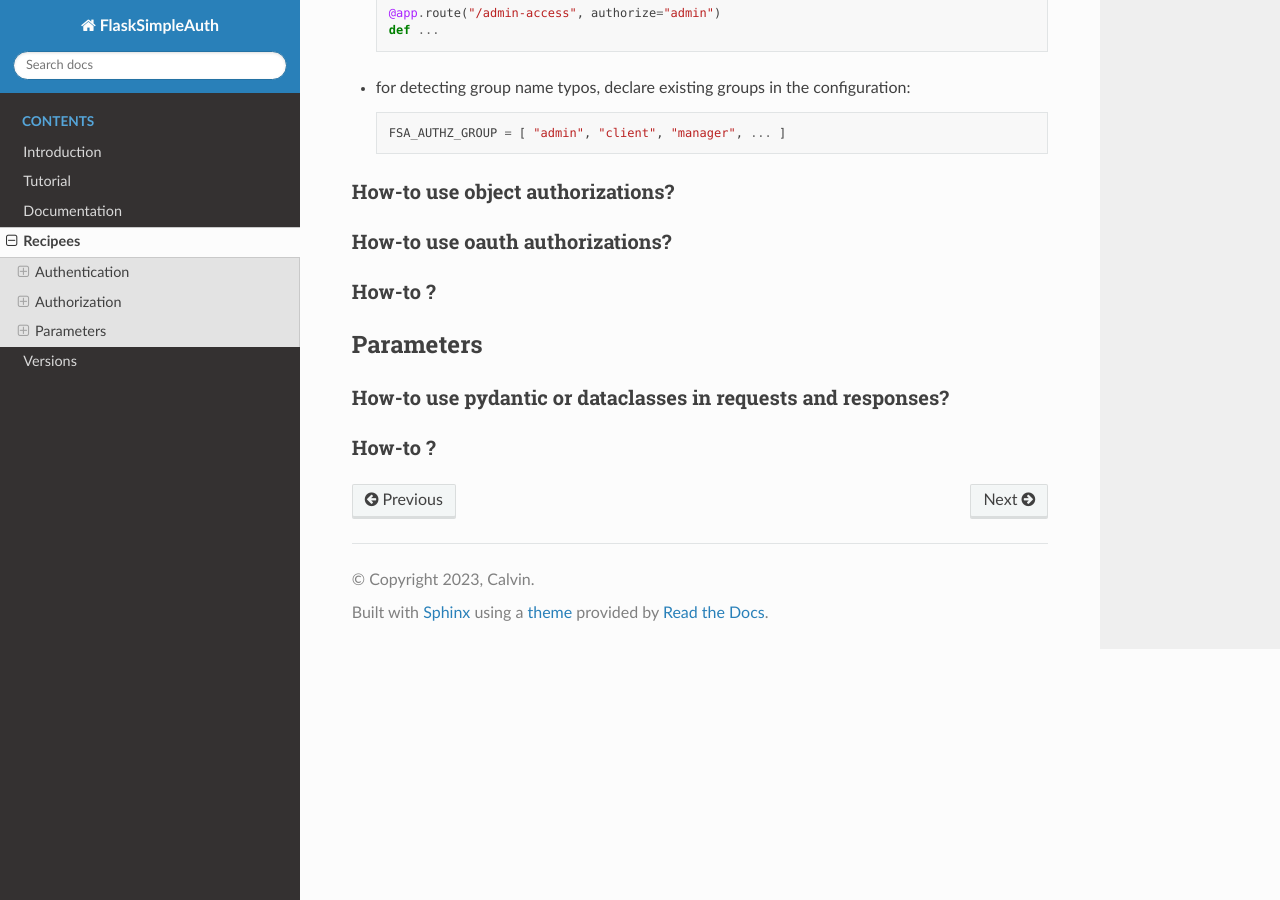
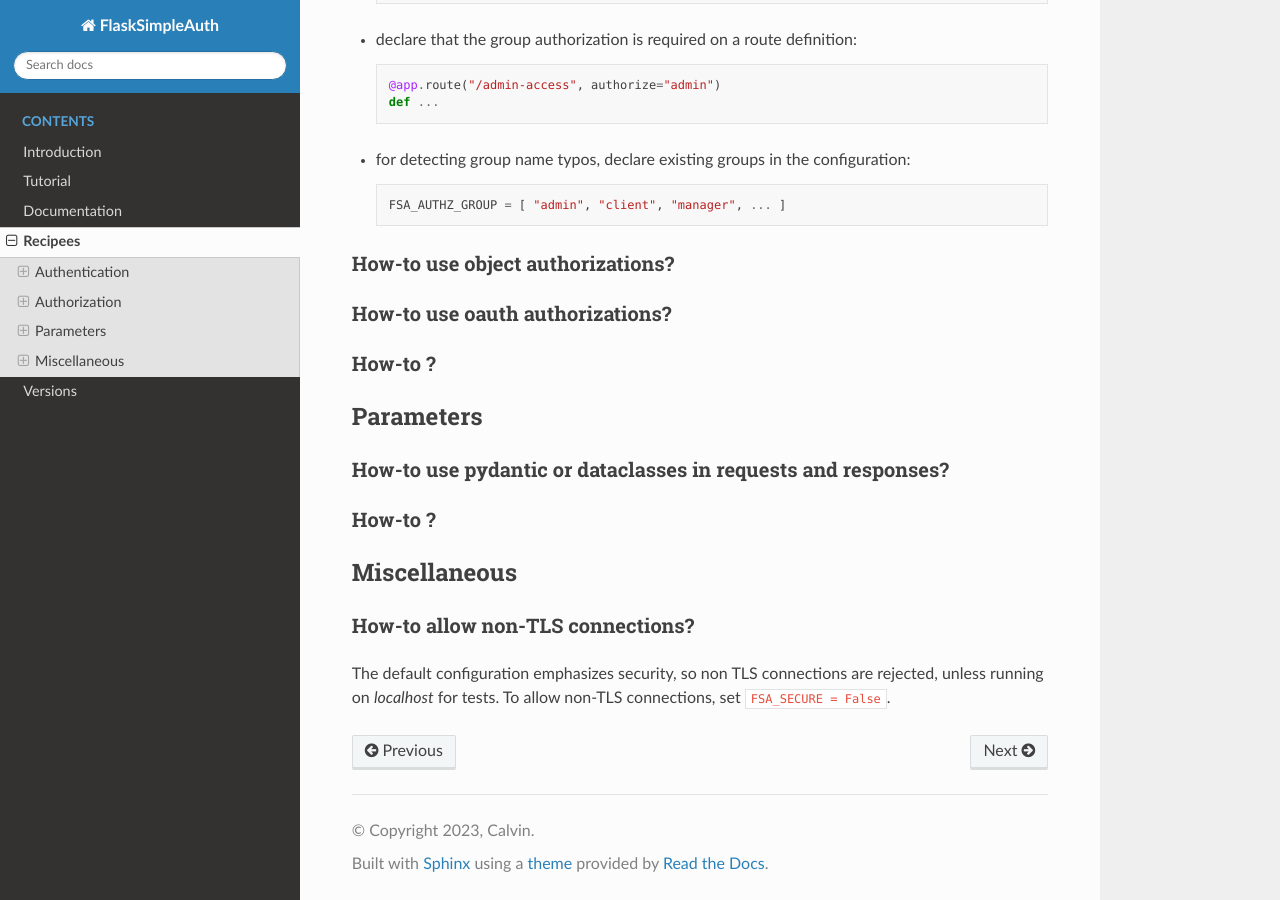
Before and after one commit to zx80/flask-simple-auth, a Sphinx documentation site: the page built from docs/RECIPEES.md, in a window 1280 px wide and 900 px high, scrolled down 3842 px. Built offline with Sphinx 7.4.7 and the Read the Docs theme 2.0.0, drawn with Linux system fonts in a browser that asks for light colours; pages that are not in the unit, such as notebooks, are missing from menus; some of the changed text lies outside the part shown.

Commit message:
add Misc recipee section

```diff
--- a/docs/RECIPEES.md
+++ b/docs/RECIPEES.md
@@ -108,6 +108,9 @@ returns such a value stored from a previous call.
 Use `FSA_AUTH="fake"` and pass the expected login as a request parameter
 (`FSA_FAKE_LOGIN`, defaults to `LOGIN`).
 
+Fake authentication is **only** allowed for *localhost* connections and cannot
+be deployed on a real server.
+
 ### How-to use LDAP/AD authentication?
 
 The AD password checking model is pretty strange, as it requires to send the
@@ -188,3 +191,11 @@ For that, you must:
 ### How-to use pydantic or dataclasses in requests and responses?
 
 ### How-to ?
+
+## Miscellaneous
+
+### How-to allow non-TLS connections?
+
+The default configuration emphasizes security, so non TLS connections are
+rejected, unless running on *localhost* for tests.
+To allow non-TLS connections, set `FSA_SECURE = False`.
```
